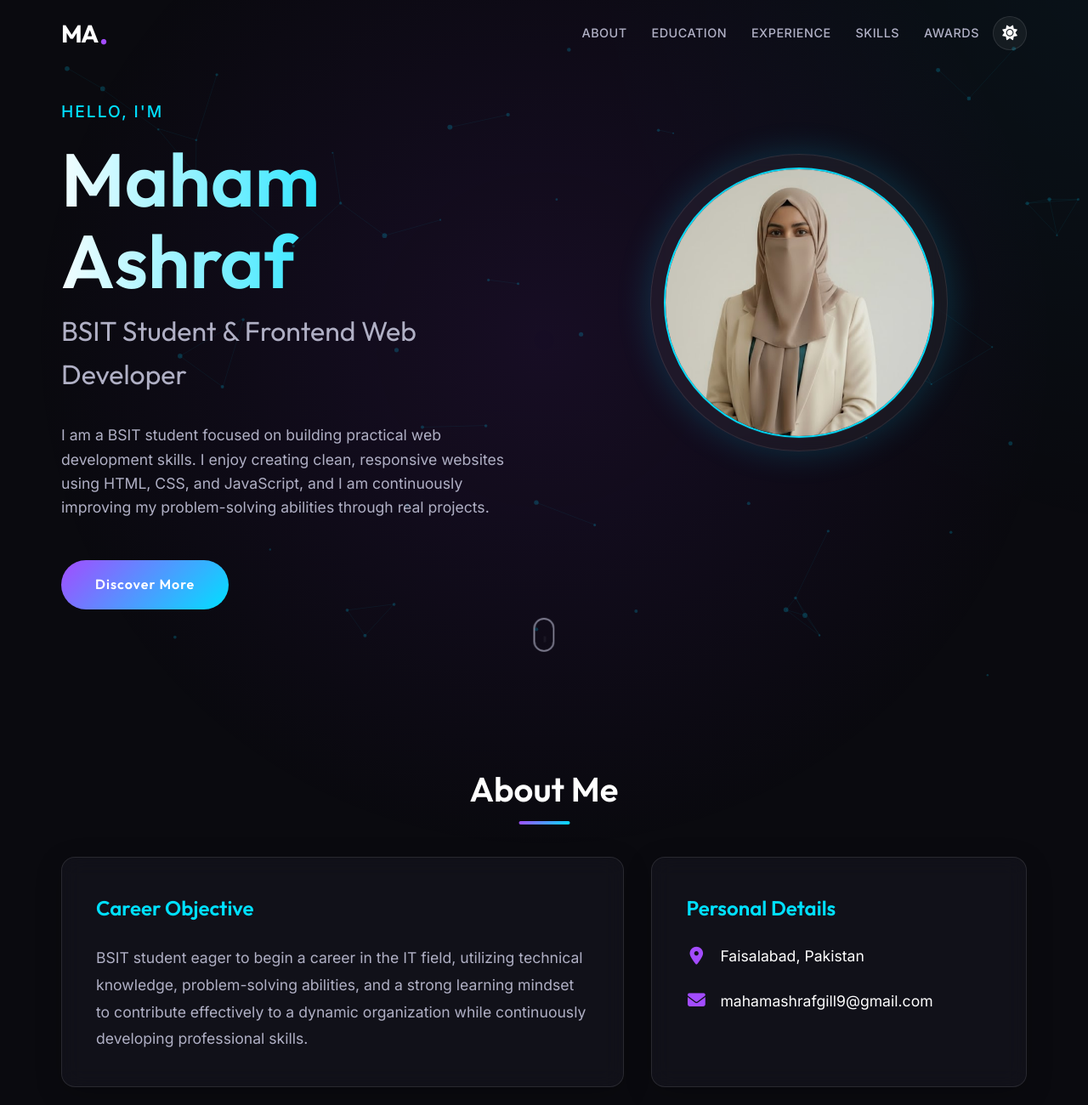
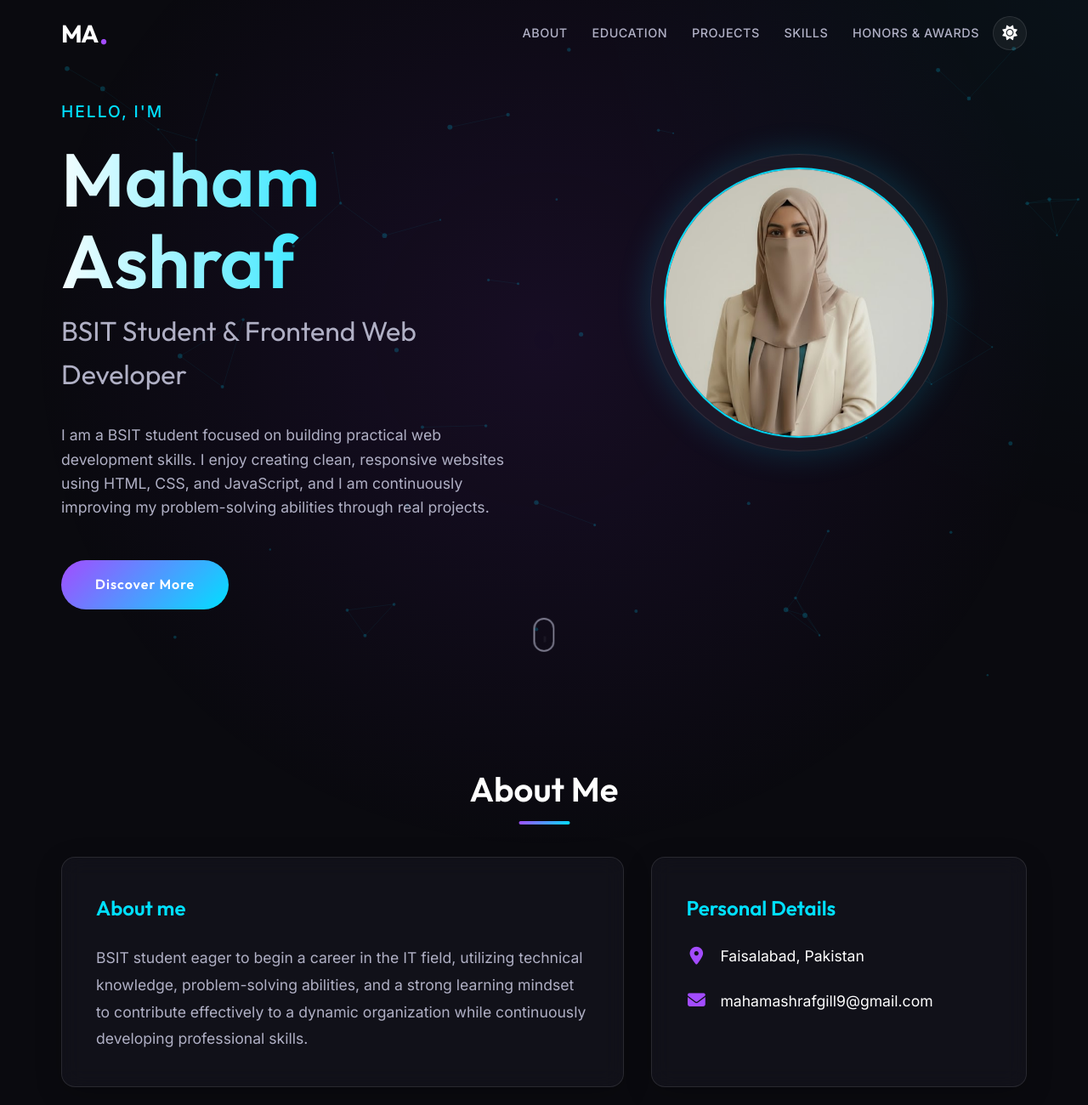
Before and after one commit to maham-ashraf/portfolio, a plain HTML site: page index.html in a window 1280 px wide. Shown: the top 1300 px of the page at 85% size. Drawn offline with Linux system fonts and the light colour scheme.

Commit message:
updated changes

```diff
--- a/index.html
+++ b/index.html
@@ -37,9 +37,9 @@
                 <ul class="nav-links" id="primary-nav">
                     <li><a href="#about">About</a></li>
                     <li><a href="#education">Education</a></li>
-                    <li><a href="#experience">Experience</a></li>
+                    <li><a href="#projects">Projects</a></li>
                     <li><a href="#skills">Skills</a></li>
-                    <li><a href="#awards">Awards</a></li>
+                    <li><a href="#awards">Honors & Awards</a></li>
                 </ul>
                 <button id="theme-toggle" class="theme-btn" type="button" aria-label="Toggle Theme">
                     <i class="fas fa-sun"></i>
@@ -88,7 +88,7 @@
                 <h2 class="section-title">About Me</h2>
                 <div class="about-grid">
                     <div class="about-text glass-card reveal">
-                        <h3>Career Objective</h3>
+                        <h3>About me</h3>
                         <p>BSIT student eager to begin a career in the IT field, utilizing technical knowledge,
                             problem-solving abilities, and a strong learning mindset to contribute effectively to a
                             dynamic organization while continuously developing professional skills.</p>
```
